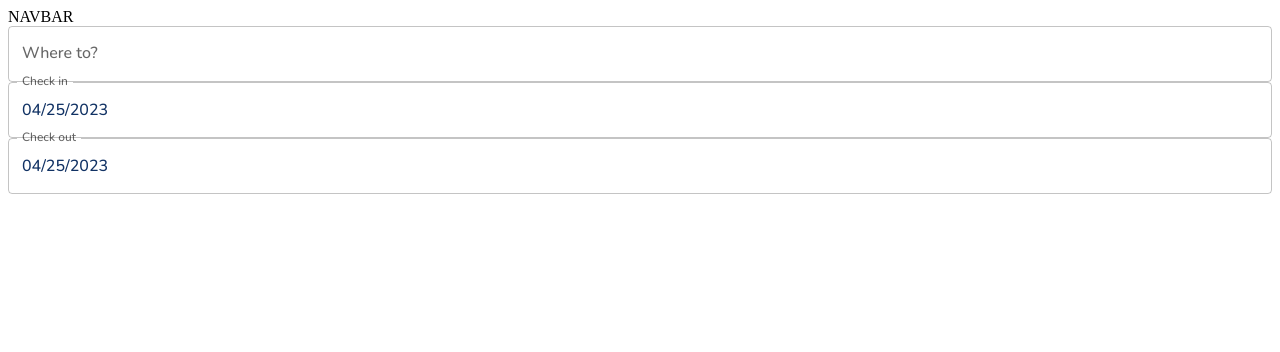
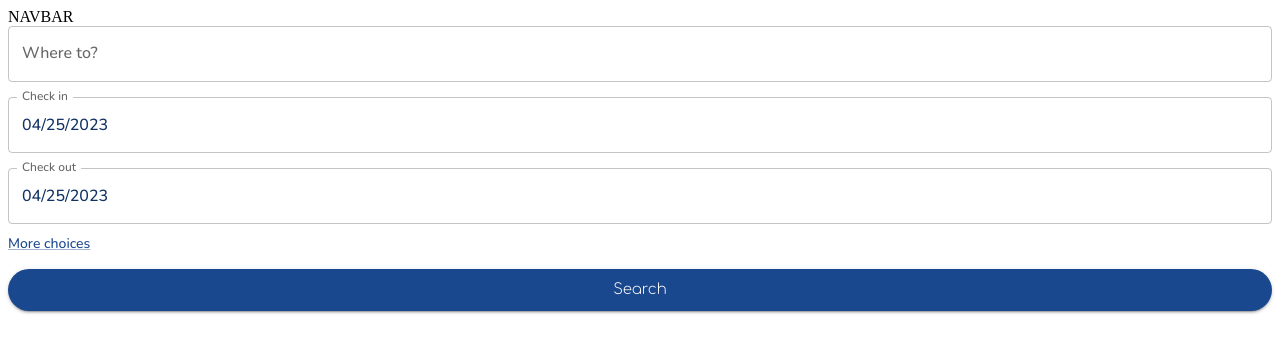
Before and after one commit to SiriHoyas/Holidaze, a React (Vite) app: page / in a window 1280 px wide. Shown: the top 352 px of the page. Built offline with nearby package versions, Linux system fonts and the light colour scheme.

Commit message:
finishes search shell. Just add functionality

```diff
--- a/index.html
+++ b/index.html
@@ -2,7 +2,7 @@
 <html lang="en">
   <head>
     <meta charset="UTF-8" />
-    <link rel="icon" type="image/svg+xml" href="./src/assets/brand/favIcon.svg" />
+    <link rel="icon" type="image/svg+xml" href="./src/components/UI/brand/favIcon.svg" />
     <meta name="viewport" content="width=device-width, initial-scale=1.0" />
     <title>Holidaze</title>
   </head>
--- a/src/components/DatePicker/index.jsx
+++ b/src/components/DatePicker/index.jsx
@@ -5,6 +5,7 @@ import "dayjs/locale/zh-cn";
 import { DatePicker, LocalizationProvider } from "@mui/x-date-pickers";
 
 import { AdapterDayjs } from "@mui/x-date-pickers/AdapterDayjs";
+import { Grid } from "@mui/material";
 import dayjs from "dayjs";
 import { useState } from "react";
 
@@ -15,7 +16,7 @@ function DateRangePicker() {
 
   return (
     <LocalizationProvider dateAdapter={AdapterDayjs}>
-      <DatePicker value={checkInDate} onChange={(newValue) => setcheckInDate(newValue)} label="Check in" />
+      <DatePicker value={checkInDate} onChange={(newValue) => setcheckInDate(newValue)} label="Check in" sx={{ marginBottom: "15px", marginTop: "15px" }} />
       <DatePicker value={checkOutDate} onChange={(newValue) => setcheckOutDate(newValue)} label="Check out" />
     </LocalizationProvider>
   );
--- /dev/null
+++ b/src/components/Search/MoreChoices/index.jsx
@@ -0,0 +1,14 @@
+import { Checkbox, FormControlLabel, FormGroup } from "@mui/material";
+
+function MoreChoices() {
+  return (
+    <>
+      <FormControlLabel control={<Checkbox />} label="Parking" />
+      <FormControlLabel control={<Checkbox />} label="Pets allowed" />
+      <FormControlLabel control={<Checkbox />} label="WiFi" />
+      <FormControlLabel control={<Checkbox />} label="Breakfast Included" />
+    </>
+  );
+}
+
+export default MoreChoices;
--- a/src/components/Search/index.jsx
+++ b/src/components/Search/index.jsx
@@ -1,10 +1,19 @@
-import { Grid, TextField } from "@mui/material";
+import { Grid, Button as MuiButton, TextField } from "@mui/material";
 
+import Button from "../UI/Button";
 import DateRangePicker from "../DatePicker";
+import Link from "@mui/material/Link";
+import MoreChoices from "./MoreChoices";
 import { useState } from "react";
 
 function Search() {
   const [location, setLocation] = useState("Anywhere");
+  const [showMoreChoices, setShowMoreChoices] = useState(false);
+
+  function openChoices() {
+    setShowMoreChoices((prev) => !prev);
+  }
+
   return (
     <Grid container direction="column">
       <TextField
@@ -16,6 +25,11 @@ function Search() {
         variant="outlined"
       />
       <DateRangePicker />
+      <Link sx={{ marginTop: "10px" }} variant="body2" onClick={openChoices}>
+        More choices
+      </Link>
+      {showMoreChoices && <MoreChoices />}
+      <Button label="Search" size={"large"} sx={{ marginTop: "15px" }} />
     </Grid>
   );
 }
```
